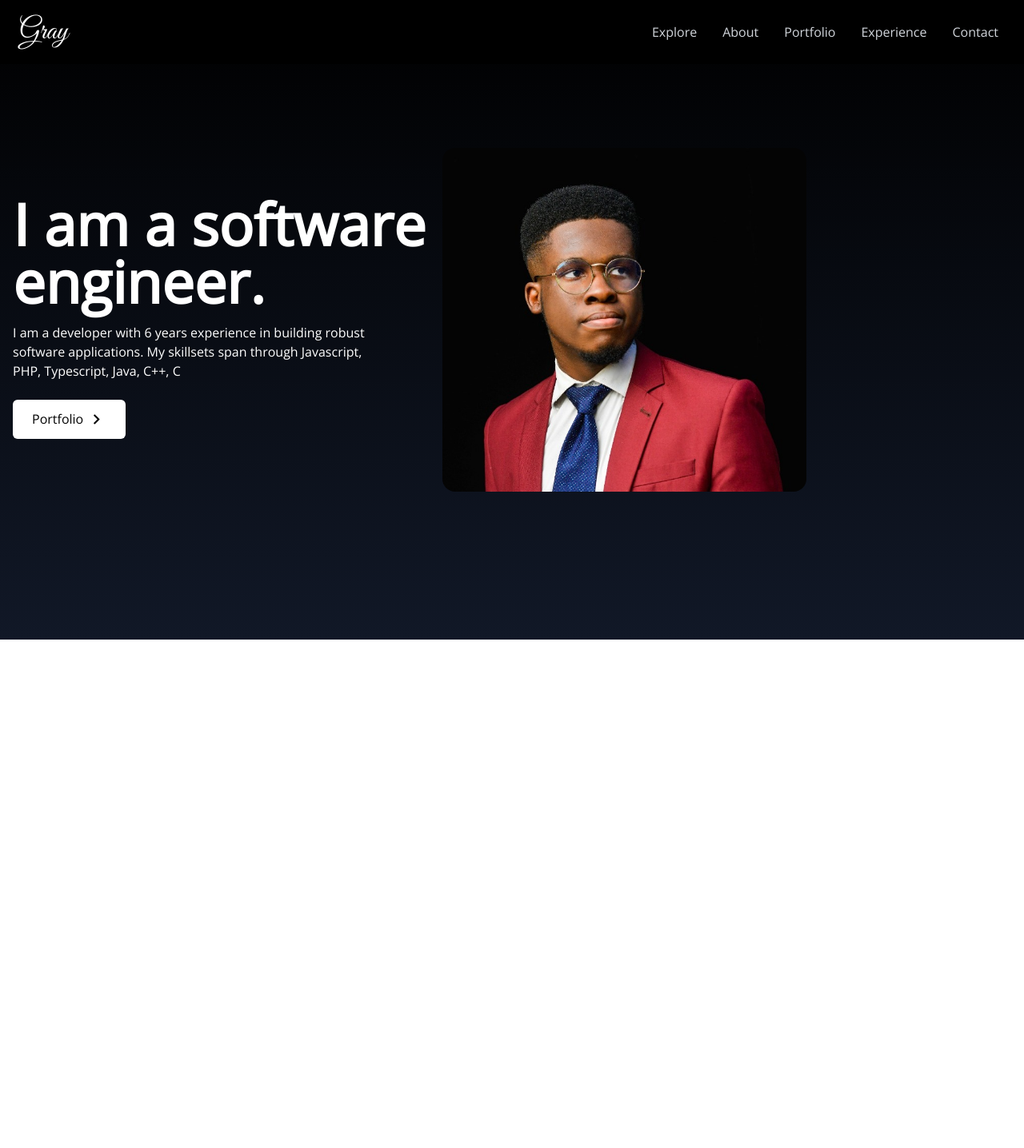
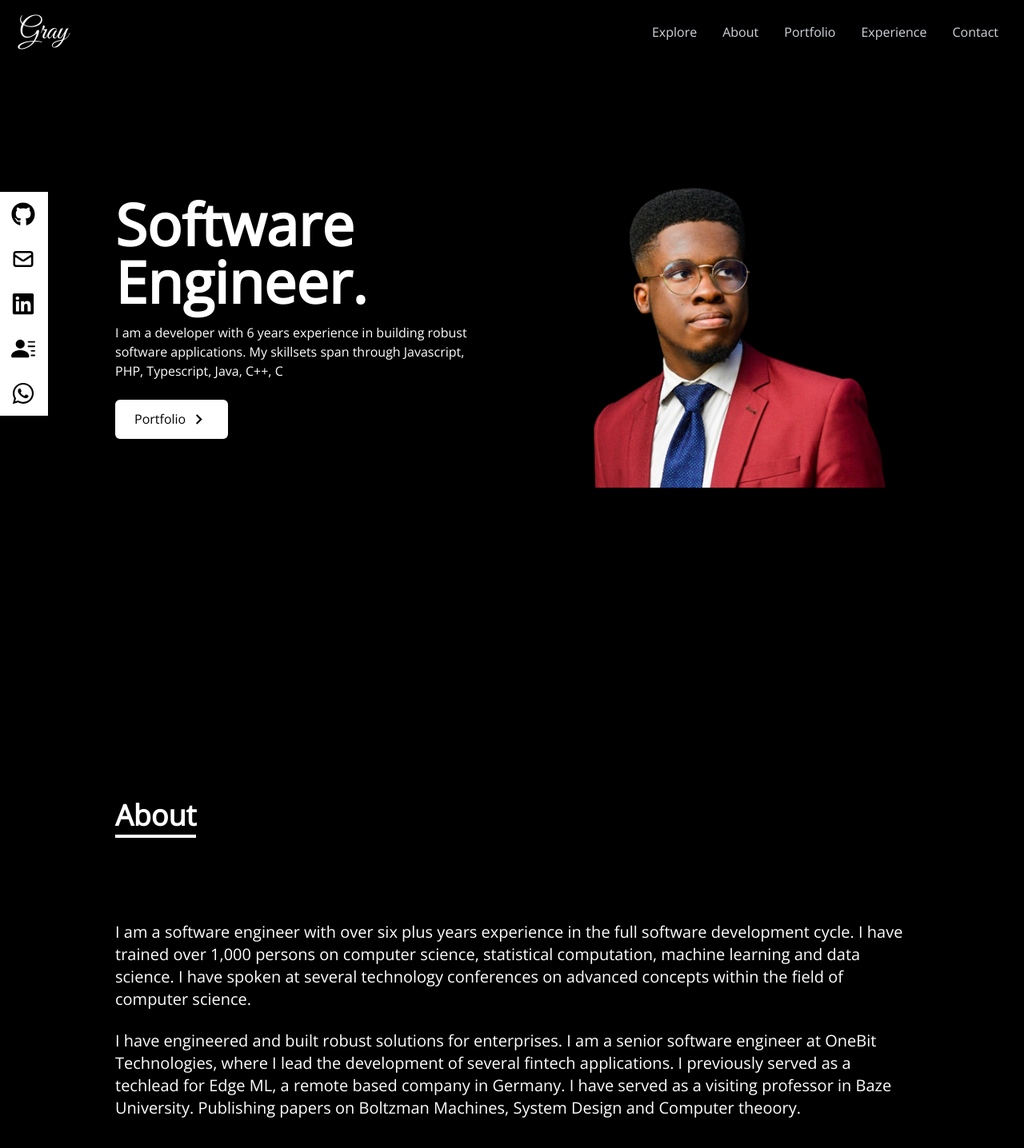
Before and after one commit to grayoj/graysnotes, a React (Create React App) app: page / in a window 1280 px wide. Shown: the top 1436 px of the page at 80% size. Before the commit the page ends 800 px from the top, so only its background shows below. Built offline with nearby package versions, Linux system fonts and the light colour scheme.

Commit message:
push home

```diff
--- a/src/App.js
+++ b/src/App.js
@@ -1,12 +1,16 @@
 import './App.css';
 import Navbar from './components/Navbar';
 import Home from './components/Home';
+import SmLinks from './components/SmLinks';
+import About from './components/About';
 
 function App() {
   return (
     <>
       <Navbar />
       <Home />
+      <SmLinks />
+      <About />
     </>
   );
 }
--- /dev/null
+++ b/src/components/About.jsx
@@ -0,0 +1,39 @@
+import React from 'react'
+
+const About = () => {
+    return (
+        <div
+            name="about"
+            className="w-full h-screen bg-gradient-to-b bg-black text-white"
+        >
+            <div className="max-w-screen-lg p-4 mx-auto flex flex-col justify-center w-full h-full">
+                <div className="pb-8">
+                    <p className="text-4xl font-bold inline border-b-4 border-white">
+                        About
+                    </p>
+                </div>
+
+                <p className="text-xl mt-20">
+                    I am a software engineer with over six plus years experience
+                    in the full software development cycle. I have trained over 1,000 persons on computer science, statistical
+                    computation, machine learning and data science. I have spoken at
+                    several technology conferences on advanced concepts within the field
+                    of computer science.
+                </p>
+
+                <br />
+
+                <p className="text-xl">
+                    I have engineered and built robust solutions
+                    for enterprises. I am a senior software engineer at OneBit Technologies,
+                    where I lead the development of several fintech applications. I previously
+                    served as a techlead for Edge ML, a remote based company in Germany.
+                    I have served as a visiting professor in Baze University. Publishing
+                    papers on Boltzman Machines, System Design and Computer theoory.
+                </p>
+            </div>
+        </div>
+    )
+}
+
+export default About
--- a/src/components/Home.jsx
+++ b/src/components/Home.jsx
@@ -1,50 +1,47 @@
 import React from 'react';
-import Hero from '../assets/hero.jpeg';
+import Hero from '../assets/hero-bg.jpeg';
 import { MdOutlineKeyboardArrowRight } from 'react-icons/md';
 
 
 
 const Home = () => {
     return (
-        <div name='home' className='h-screen w-full bg-gradient-to-b from-black to-gray-900'>
-            <div className='max-w-screen-lg mg-auto flex flex-col items-center justify-center h-full
-            px-4 md:flex-row text-white
-            '>
-                <div className='flex flex-col justify-center h-full'>
-                    <h2 className='text-4xl sm:text-7xl font-bold text-white'>I am a software
-                        engineer.
+        <div
+            name="home"
+            className="h-screen w-full bg-gradient-to-b bg-black"
+        >
+            <div className="max-w-screen-lg mx-auto flex flex-col items-center justify-center h-full px-4 md:flex-row">
+                <div className="flex flex-col justify-center h-full">
+                    <h2 className="text-4xl sm:text-7xl font-bold text-white">
+                        Software Engineer.
                     </h2>
-                    <p className="text-white py-4 max-w-md">I am a developer
-                        with 6 years experience in building robust software
-                        applications. My skillsets span through
-                        Javascript, PHP, Typescript, Java, C++, C
+                    <p className="text-white py-4 max-w-md">
+                        I am a developer with 6 years experience in building robust software applications. My skillsets span through Javascript, PHP, Typescript, Java, C++, C
                     </p>
+
                     <div>
-                        <button className='text-black
-                        w-fit px-6 py-3 my-2 flex
-                        items-center rounded-md bg-white
-                        '>
+                        <button
+                            to="portfolio"
+                            smooth
+                            duration={500}
+                            className="group text-black w-fit px-6 py-3 my-2 flex items-center rounded-md bg-white cursor-pointer"
+                        >
                             Portfolio
-                            <span className='hover:rotate-190 duration-300
-                            '>
-                                <MdOutlineKeyboardArrowRight size={25}
-                                    className='ml-1'
-
-                                />
+                            <span className="group-hover:rotate-90 duration-300">
+                                <MdOutlineKeyboardArrowRight size={25} className="ml-1" />
                             </span>
                         </button>
                     </div>
-
                 </div>
 
                 <div>
-                    <img src={Hero} alt="Profile Photo"
-                        className='rounded-2xl mx-auto w-2/3 md:w-full'
+                    <img
+                        src={Hero}
+                        alt="my profile"
+                        className="rounded-2xl mx-auto w-2/3 md:w-full"
                     />
                 </div>
-
             </div>
-
         </div>
     )
 }
--- a/src/components/Navbar.jsx
+++ b/src/components/Navbar.jsx
@@ -66,8 +66,7 @@ const Navbar = () => {
                 <ul className='flex flex-col
             justify-center left-0 items-center
             absolute top-0 w-full h-screen
-            bg-gradient-to-b from-black
-            to-gray-900 text-gray-300'>
+            bg-gradient-to-b bg-black text-gray-300'>
 
                     {links.map(({ id, link }) => (
 
--- /dev/null
+++ b/src/components/SmLinks.jsx
@@ -0,0 +1,84 @@
+import React from 'react'
+import { FaGithub, FaLinkedin, FaWhatsapp } from "react-icons/fa";
+import { BsFillPersonLinesFill } from "react-icons/bs";
+import { HiOutlineMail } from "react-icons/hi";
+
+const SmLinks = () => {
+    const links = [
+        {
+            id: 1,
+            child: (
+                <>
+                    GitHub <FaGithub size={30} />
+                </>
+            ),
+            href: "https://github.com/grayoj",
+        },
+        {
+            id: 2,
+            child: (
+                <>
+                    Mail <HiOutlineMail size={30} />
+                </>
+            ),
+            href: "mailto:mgeraldoj07@gmail.com",
+        }, {
+            id: 3,
+            child: (
+                <>
+                    LinkedIn <FaLinkedin size={30} />
+                </>
+            ),
+            href: "https://www.linkedin.com",
+        },
+
+        {
+            id: 4,
+            child: (
+                <>
+                    Resume <BsFillPersonLinesFill size={30} />
+                </>
+            ),
+            href: "/resume.pdf",
+            download: true,
+        },
+        {
+            id: 5,
+            child: (
+                <>
+                    Whatsapp <FaWhatsapp size={30} />
+                </>
+            ),
+            href: "https://wa.me/2347013133065",
+        },
+
+    ];
+
+    return (
+        <div className="hidden lg:flex flex-col top-[30%] left-0 fixed">
+            <ul>
+                {links.map(({ id, child, href, download }) => (
+                    <li
+                        key={id}
+                        className={
+                            "flex justify-between items-center w-40 h-14 px-4 ml-[-100px] hover:ml-[-10px]  duration-300 bg-white" +
+                            " "
+                        }
+                    >
+                        <a
+                            href={href}
+                            className="flex justify-between items-center w-full text-black"
+                            download={download}
+                            target="_blank"
+                            rel="noreferrer"
+                        >
+                            {child}
+                        </a>
+                    </li>
+                ))}
+            </ul>
+        </div>
+    )
+}
+
+export default SmLinks
```
Also changed, not shown: src/assets/hero-bg.jpeg (added).
